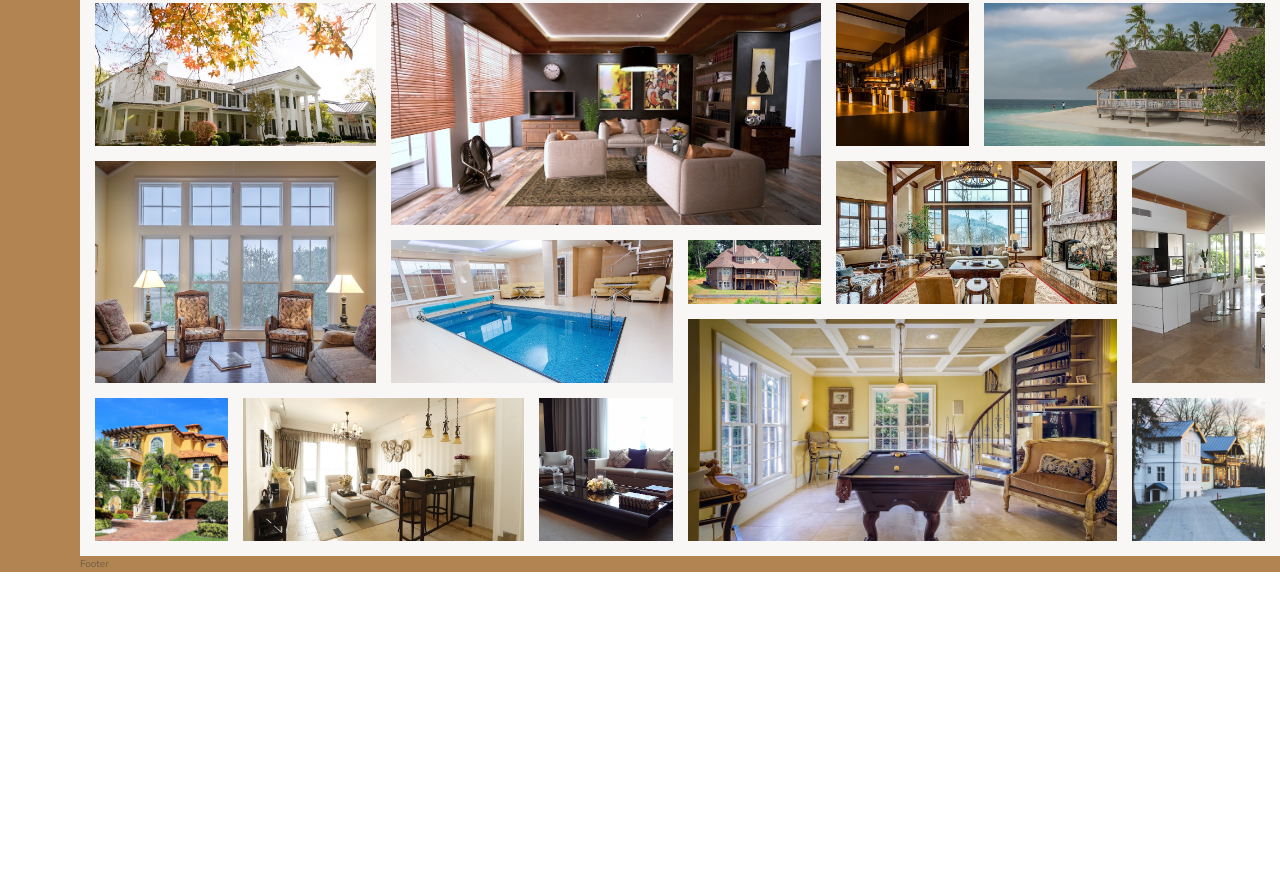
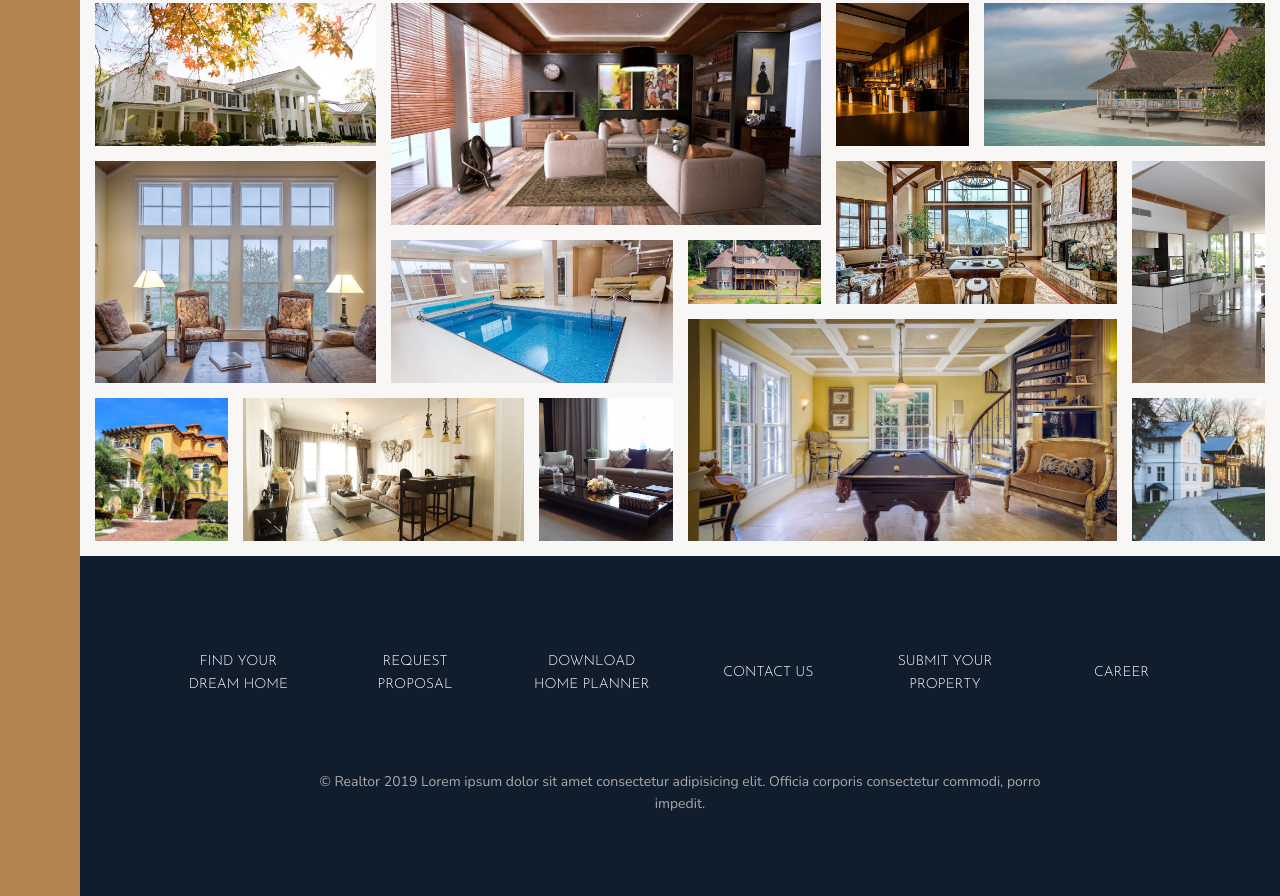
Before and after one commit to AkhlakurRahman/realtor, a website: page index.html in a window 1280 px wide. Shown: the part 3092-3988 px from the top of the page. Before the commit the page ends 3664 px from the top, so only its background shows below. Drawn offline with nearby package versions, Linux system fonts and the light colour scheme.

Commit message:
footer section completed

```diff
--- a/index.html
+++ b/index.html
@@ -408,7 +408,26 @@
 		</section>
 
 		<footer class="footer">
-			Footer
+			<ul class="nav">
+				<li class="nav__item">
+					<a href="#" class="nav__link">Find your dream home</a>
+				</li>
+				<li class="nav__item">
+					<a href="#" class="nav__link">Request proposal</a>
+				</li>
+				<li class="nav__item">
+					<a href="#" class="nav__link">Download home planner</a>
+				</li>
+				<li class="nav__item"><a href="#" class="nav__link">Contact us</a></li>
+				<li class="nav__item">
+					<a href="#" class="nav__link">Submit your property</a>
+				</li>
+				<li class="nav__item"><a href="#" class="nav__link">Career</a></li>
+			</ul>
+			<p class="copyright">
+				&copy; Realtor 2019 Lorem ipsum dolor sit amet consectetur adipisicing
+				elit. Officia corporis consectetur commodi, porro impedit.
+			</p>
 		</footer>
 	</body>
 </html>
--- a/sass/_footer.scss
+++ b/sass/_footer.scss
@@ -1,4 +1,46 @@
 .footer {
-	background-color: $color-primary-dark;
+	background-color: $color-secondary;
 	grid-column: full-width-start / full-width-end;
+	padding: 8rem;
 }
+
+.nav {
+	list-style: none;
+
+	display: grid;
+	grid-template-columns: repeat(auto-fit, minmax(15rem, 1fr));
+	grid-gap: 2rem;
+	align-items: center;
+
+	&__item {
+	}
+
+	&__link:link,
+	&__link:visited {
+		text-decoration: none;
+		font-size: 1.4rem;
+		color: #fff;
+		font-family: $font-display;
+		text-transform: uppercase;
+		text-align: center;
+		padding: 1.5rem;
+		display: block;
+		transition: all 0.2s;
+	}
+
+	&__link:hover,
+	&__link:active {
+		background-color: rgba(#fff, 0.05);
+		transform: translateY(-3px);
+	}
+}
+
+.copyright {
+	font-size: 1.4rem;
+	color: $color-grey-light-2;
+	margin-top: 6rem;
+	text-align: center;
+	width: 70%;
+	margin-right: auto;
+	margin-left: auto;
+}
```
Also changed, not shown: css/style.css.
